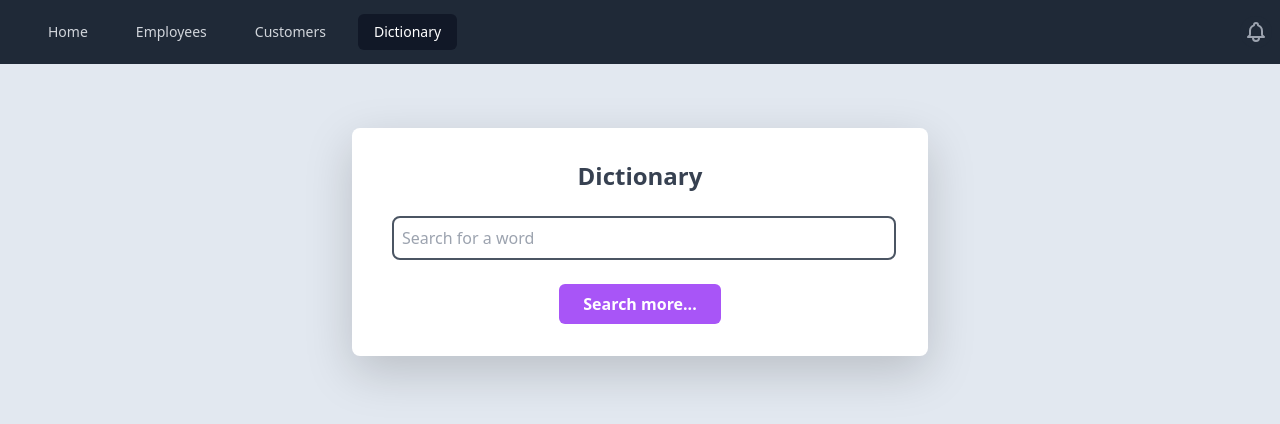
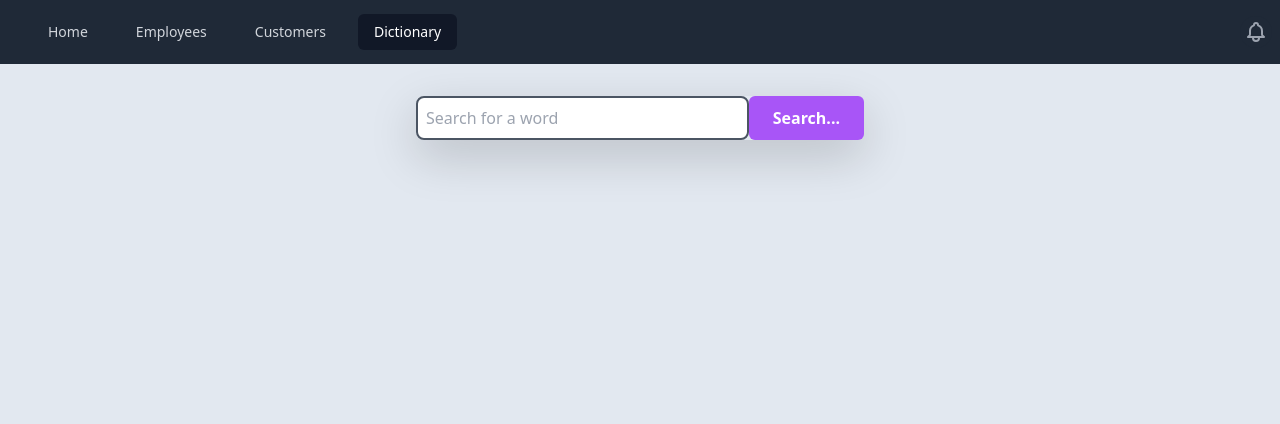
Before and after one commit to IuliiaKonovalova/react_intro, a React (Create React App) app in the folder hello/: page /dictionary in a window 1280 px wide. Shown: the top 424 px of the page. Built offline with nearby package versions, Linux system fonts and the light colour scheme.

Commit message:
Delete repeatative function from dictionary component

```diff
--- a/hello/src/components/Dictionary.js
+++ b/hello/src/components/Dictionary.js
@@ -1,32 +1,9 @@
-import { useEffect, useState } from "react";
-import { useNavigate } from "react-router-dom";
+import DefinitionSearch from "../components/DefinitionSearch"
+
 export default function Dictionary() {
-  const [word, setWord] = useState("");
-  const navigate = useNavigate();
-
-
   return (
     <div className="App bg-slate-200 min-h-screen max-w-120rem p-8">
-      <form
-        className="flex justify-center space-x-2 max-w-xl mx-auto bg-white rounded-lg shadow-lg p-8 flex-col mt-8"
-        onClick={() => {
-          navigate(`/definition/${word}`);
-        }}>
-        <h1 className="text-2xl text-gray-700 font-semibold text-center mb-4">Dictionary</h1>
-        <input
-          className="rounded-lg border-2 border-gray-600 mb-4 p-2"
-          placeholder="Search for a word"
-          type="text"
-          onChange={(e) => {
-            setWord(e.target.value)
-          }}
-        />
-        <button
-          className="bg-purple-500 hover:bg-purple-700 mx-auto text-white font-bold py-2 px-4 rounded"
-        >
-          Search more...
-        </button>
-      </form>
+      <DefinitionSearch />
     </div>
   )
 }
```
